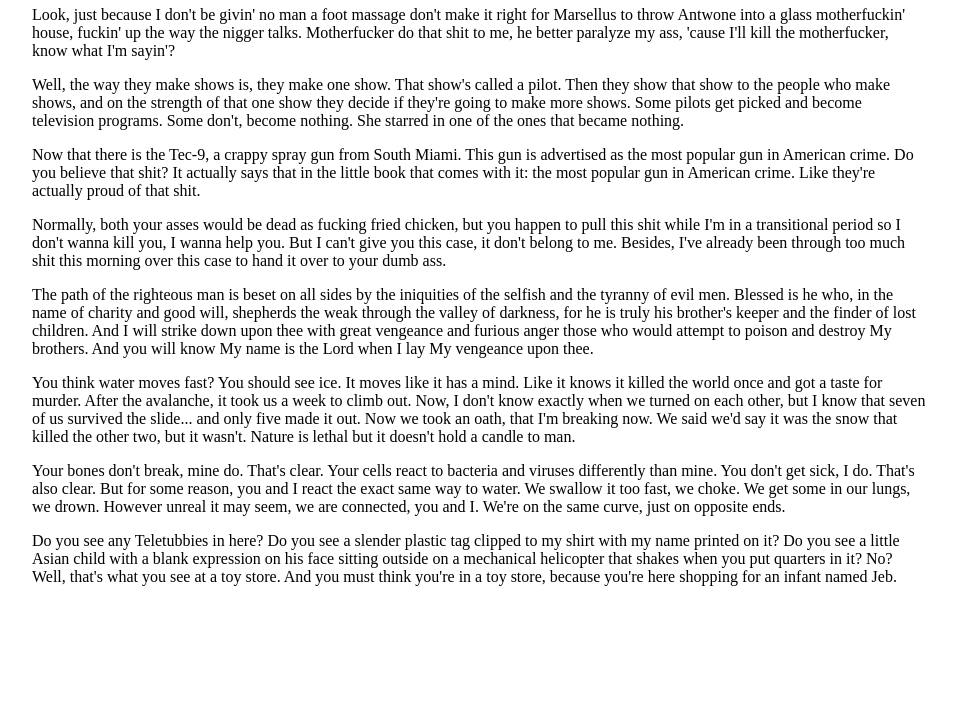
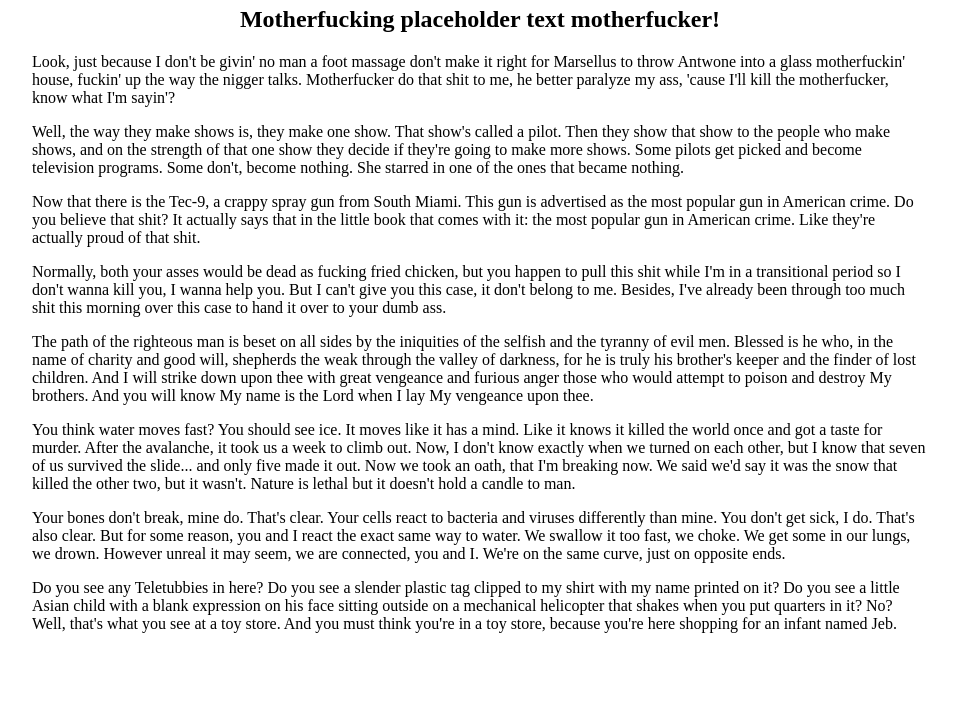
Before and after one commit to ksyrytczyk/poc-version, a website: page src/index.html in a window 1280 px wide. Shown: the part 82-800 px from the top of the page, without its empty margins (160-1117 px from the left). Drawn offline with Linux system fonts and the light colour scheme.

Commit message:
Add subheader text

```diff
--- a/src/index.html
+++ b/src/index.html
@@ -9,6 +9,7 @@
 <body>
 
 <h1>SAMUEL L. IPSUM</h1>
+<h2>Motherfucking placeholder text motherfucker!</h2>
 
 <p>
     Look, just because I don't be givin' no man a foot massage don't make it right for Marsellus to throw Antwone into a glass motherfuckin' house, fuckin' up the way the nigger talks. Motherfucker do that shit to me, he better paralyze my ass, 'cause I'll kill the motherfucker, know what I'm sayin'?
```
